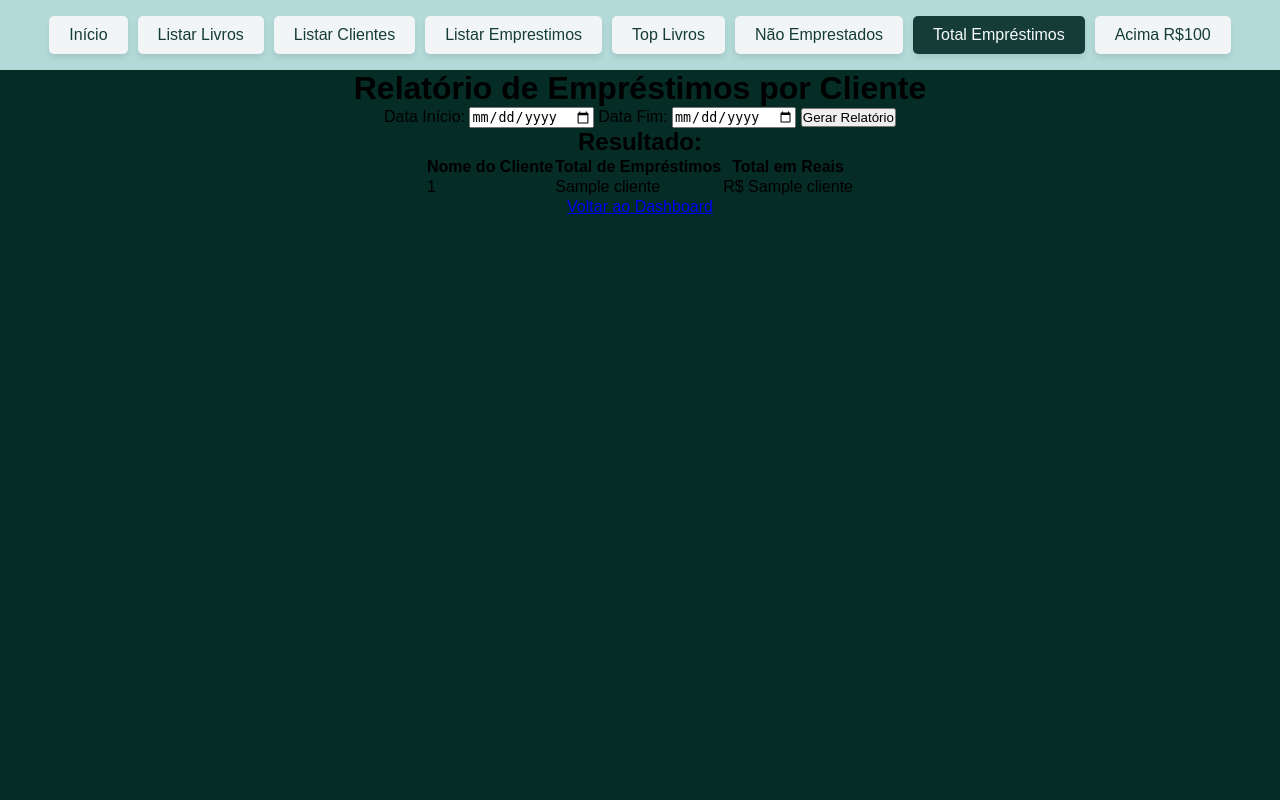
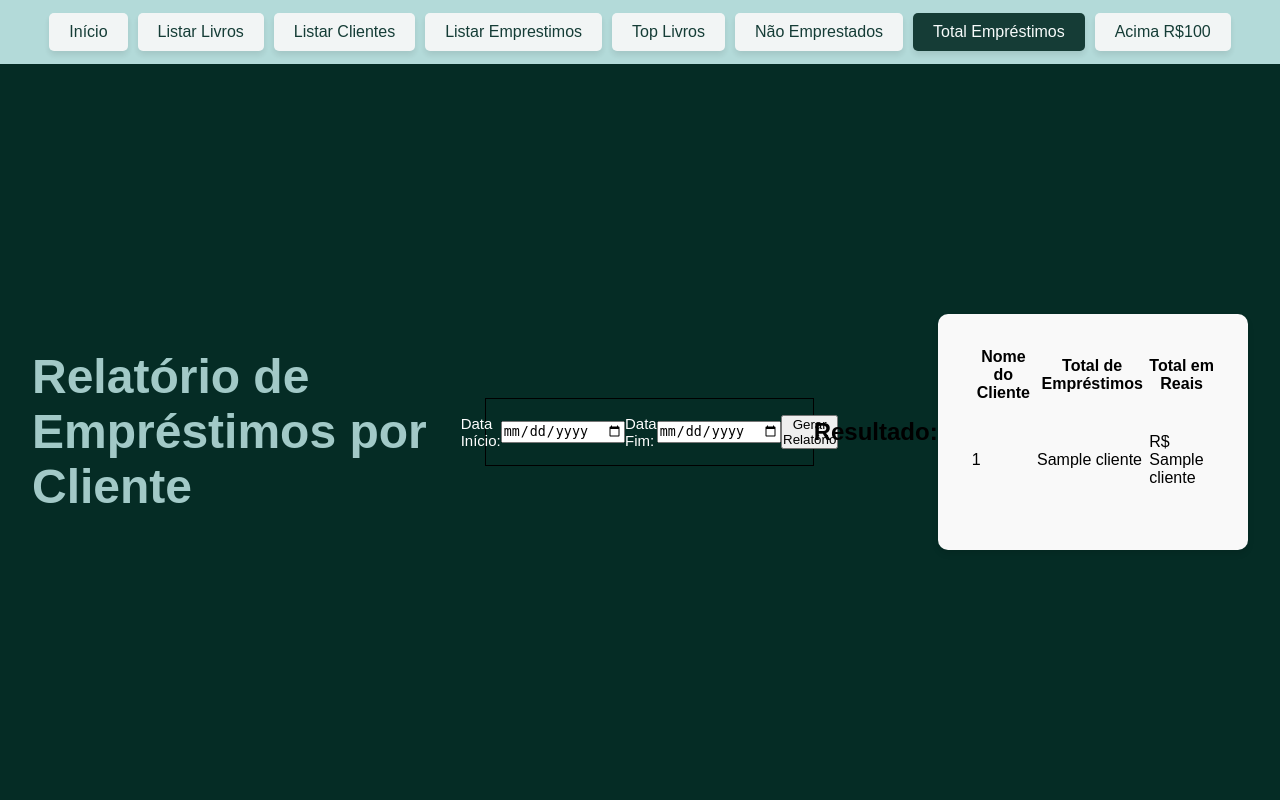
Before and after one commit to diogomador/Projeto-BD, a Flask app: template templates/relatorio_emprestimos_cliente.html in a window 1280 px wide. Run offline with Flask 3, Linux system fonts and the light colour scheme; the template is opened without the code that fills it: most values are stand-ins (such as "Sample title", 1, 10 or a date in 2020); parts of the project's set-up code (start-up, migrations or seed data) failed here and were passed over; some libraries are stand-ins or nearby versions.

Commit message:
Ajeitado o css dos filtros falta so alguns detalhes

```diff
--- a/models/config.py
+++ b/models/config.py
@@ -4,5 +4,5 @@ class Config:
     # Configurações do banco de dados MySQL
     MYSQL_HOST = 'localhost'
     MYSQL_USER = 'root'
-    MYSQL_PASSWORD = ''
+    MYSQL_PASSWORD = '190406'
     MYSQL_DB = 'db_biblioteca'
--- a/static/cadastrosgerais.css
+++ b/static/cadastrosgerais.css
@@ -67,7 +67,7 @@ nav a:hover{
 }
 /* Livros */
 .formulario{
-    border: 1px solid black;
+    border: 2px solid black;
     width: 60%;
     height: 100%;
     display: flex;
--- a/static/filtros.css
+++ b/static/filtros.css
@@ -63,3 +63,71 @@ nav a:hover{
     width: 100%;
     padding: 2rem;
 }
+
+#cadastro_livros button{
+    align-self: center;
+    width: 30%;
+    padding: 0.5rem;
+    background-color: #b3dad9;
+    box-shadow: 0 4px 6px rgba(0, 0, 0, 0.1);
+    border: none;
+    border-radius: 5px;
+    cursor: pointer;
+}
+
+.table{
+    padding: 2rem;
+    height: 35%;
+    width: 27%;
+    background-color: #f9f9f9;
+    gap: 10px;
+    box-shadow: 0 4px 6px rgba(0, 0, 0, 0.1);
+    border-radius: 10px;
+    }
+
+.main{
+    display: flex;
+    justify-content: space-around;
+    align-items: center;
+    height: 100%;
+    width: 100%;
+    padding: 2rem;
+}
+
+.list_titulo{
+    width: 40%;
+    display: flex;
+    align-items: center;
+}
+
+.list_titulo h1{
+    width: 100%;
+    font-size: 300%;
+    color: #b3dad9;
+    opacity: 90%;
+}
+
+.form{
+    border: 1px solid black;
+    display: flex;
+    justify-content: center;
+    align-items: center;
+    width: 27%;
+    height: 10%;
+}
+
+.form label{
+    color: white;
+    font-size: 15px;
+}
+
+.botao{
+    align-self: center;
+    width: 50%;
+    padding: 0.5rem;
+    background-color: #b3dad9;
+    box-shadow: 0 4px 6px rgba(0, 0, 0, 0.1);
+    border: none;
+    border-radius: 5px;
+    cursor: pointer;
+}
--- a/templates/listar_livros.html
+++ b/templates/listar_livros.html
@@ -47,7 +47,6 @@
                 </tr>
                 {% endfor %}
             </tbody>
-            <a href="{{ url_for('gerente_dashboard') }}">Voltar ao Dashboard</a>
         </table>
     </main>
 </body>
--- a/templates/relatorio_emprestimos_cliente.html
+++ b/templates/relatorio_emprestimos_cliente.html
@@ -17,8 +17,11 @@
         <a style="background-color: #052c25; color: white" href="{{ url_for('relatorio_emprestimos_cliente' ) }}">Total Empréstimos</a>
         <a href="{{ url_for('clientes_acima_cem' ) }}">Acima R$100</a>
     </nav>
-    <h1>Relatório de Empréstimos por Cliente</h1>
-    <form method="POST">
+    <main class="main">
+        <div class="list_titulo">
+            <h1>Relatório de Empréstimos por Cliente</h1>
+        </div>
+    <form method="POST" class="form">
         <label for="data_inicio">Data Início:</label>
         <input type="date" id="data_inicio" name="data_inicio" required>
         <label for="data_fim">Data Fim:</label>
@@ -28,7 +31,7 @@
 
     {% if relatorio %}
     <h2>Resultado:</h2>
-    <table>
+    <table class="table">
         <thead>
             <tr>
                 <th>Nome do Cliente</th>
@@ -47,6 +50,6 @@
         </tbody>
     </table>
     {% endif %}
-    <a href="{{ url_for('gerente_dashboard') }}">Voltar ao Dashboard</a>
+
 </body>
 </html>
```
Also changed, not shown: static/listar_livros.css (+5 -13 lines), templates/clientes_acima_cem.html (+6 -3 lines), templates/listar_clientes.html (+5 -4 lines), templates/listar_emprestimos.html (+6 -2 lines), templates/livros_nao_emprestados.html (+5 -3 lines), templates/top_livros.html (+8 -3 lines).
